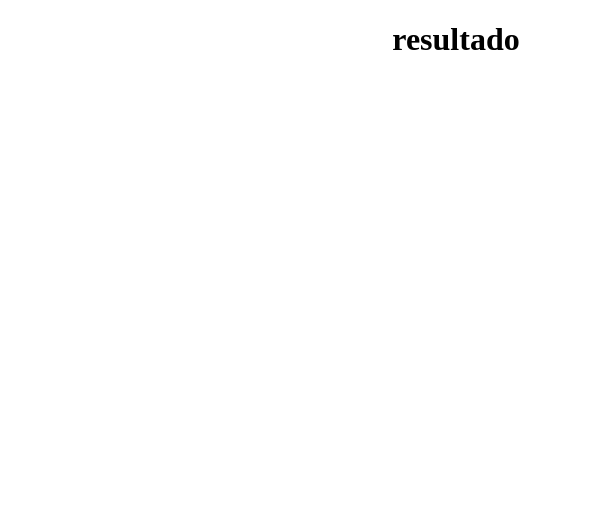
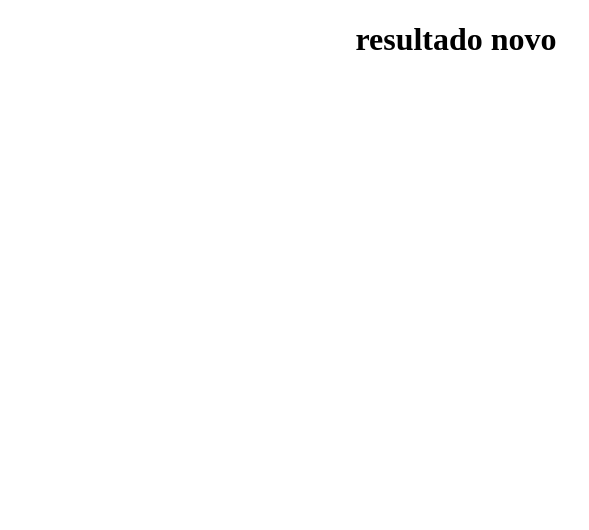
Before and after one commit to arturjuniorgo/goias, a plain HTML site: page index.html in a window 1280 px wide. Shown: the full height of the page, 184-773 px from the left. Drawn offline with Linux system fonts and the light colour scheme.

Commit message:
Update index.html

```diff
--- a/index.html
+++ b/index.html
@@ -2,7 +2,7 @@
 <html>
 <head>
 <title>Resultado.html</title>
-<h1><center> resultado</center></h1>
+<h1><center> resultado novo</center></h1>
 </head>
 <body>
   <img src="https://raw.githubusercontent.com/arturjuniorgo/goias/main/termometro%20inteiro.jpg">
```
